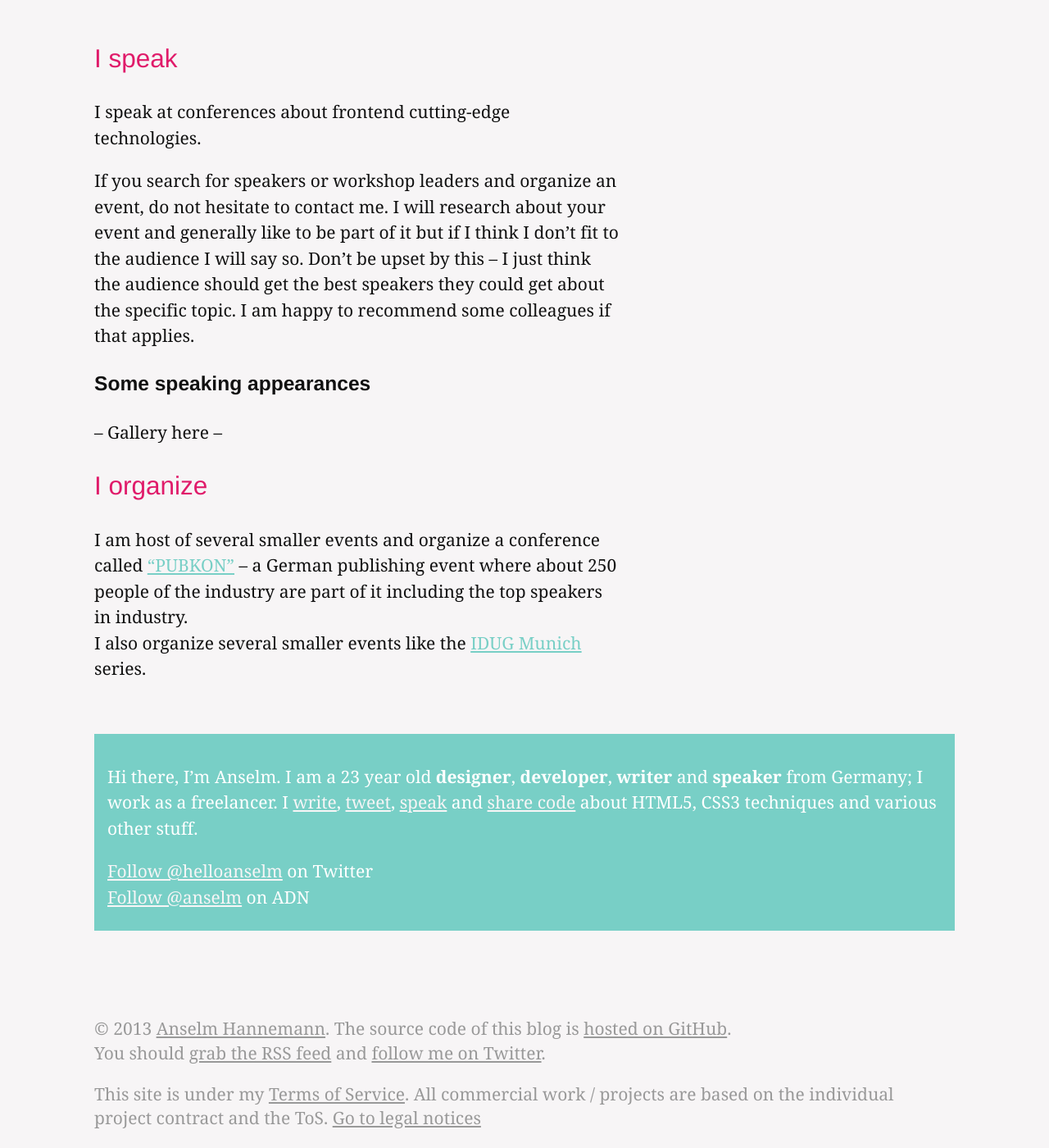
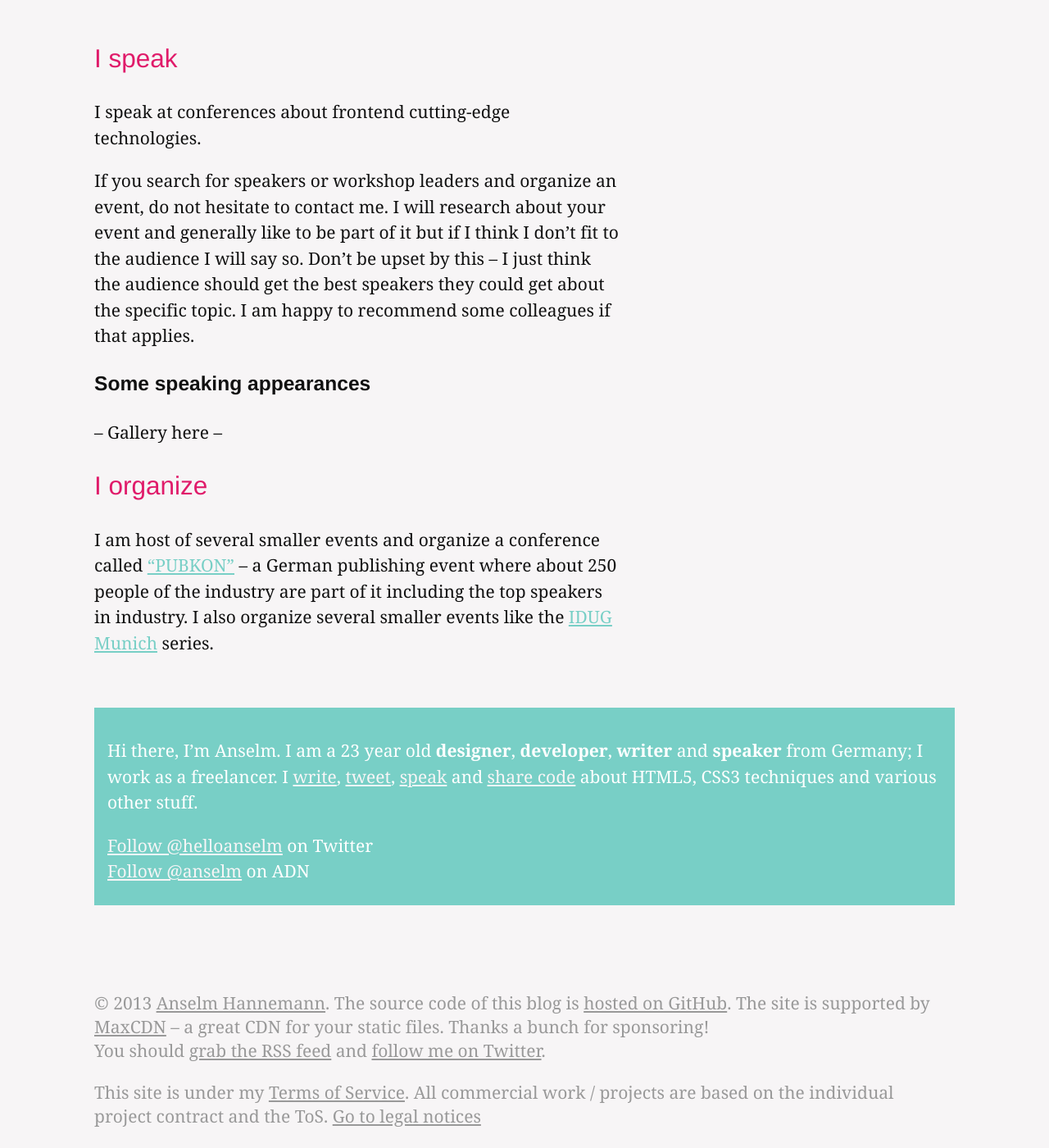
Before and after one commit to dayer4b/anselmh.github.com, a Jekyll site: the page built from conf/index.md, in a window 1280 px wide and 1400 px high, scrolled down 180 px. Shown: the whole window at 82% size. Built offline with Jekyll 4.4.1, drawn with Linux system fonts in a browser that asks for light colours; Markdown is read by kramdown in place of the engine named in the settings; comment, search, counter and statistics services are not loaded.

Commit message:
Use MaxCDN
The site is now supported by http://www.maxcdn.com/ MaxCDN – a great CDN for your static files. Thanks a bunch for sponsoring!

```diff
--- a/_layouts/default.html
+++ b/_layouts/default.html
@@ -6,6 +6,7 @@
 	<meta name="description" content="Articles on HTML5, CSS, front-end architecture, performance and Digital Publishing.">
 
 	<link rel="dns-prefetch" href="//helloanselm.com">
+	<link rel="dns-prefetch" href="//img.anselmhannemann.netdna-cdn.com">
 	<link rel="dns-prefetch" href="//fonts.googleapis.com">
 	<link rel="dns-prefetch" href="//anselm.uberspace.de">
 	<link rel="dns-prefetch" href="//ajax.googleapis.com">
@@ -72,10 +73,10 @@
 		<aside class="page-aside">
 
 			<div class="aside--profile-picture" data-picture data-alt="Portrait of Anselm Hannemann outdoor">
-				<div data-src="/img/anselmhannemann.jpg"></div>
-				<div data-src="/img/anselmhannemann.jpg" data-media="(min-width: 1000px)"></div>
+				<div data-src="http://img.anselmhannemann.netdna-cdn.com/img/anselmhannemann.jpg"></div>
+				<div data-src="http://img.anselmhannemann.netdna-cdn.com/img/anselmhannemann.jpg" data-media="(min-width: 1000px)"></div>
 				<noscript>
-					<img src="/img/anselmhannemann.jpg" alt="Portrait of Anselm Hannemann outdoor">
+					<img src="http://img.anselmhannemann.netdna-cdn.com/img/anselmhannemann.jpg" alt="Portrait of Anselm Hannemann outdoor">
 				</noscript>
 			</div>
 
@@ -90,7 +91,7 @@
 
 		<footer class="page-foot">
 			<p>&copy; {{ 'now' | date: "%Y" }} <a href="http://alpha.app.net/anselm">Anselm Hannemann</a>.
-			   The source code of this blog is <a href="https://github.com/anselmh/anselmh.github.com">hosted on GitHub</a>.<br>
+			   The source code of this blog is <a href="https://github.com/anselmh/anselmh.github.com">hosted on GitHub</a>. The site is supported by <a href="http://www.maxcdn.com/">MaxCDN</a> – a great CDN for your static files. Thanks a bunch for sponsoring!<br>
 			   You should <a href="">grab the RSS feed</a> and <a href="https://twitter.com/helloanselm">follow me on Twitter</a>.</p>
 			<p>This site is under my <a href="/tos/">Terms of Service</a>. All commercial work / projects are based on the individual project contract and the ToS. <a href="/legal/">Go to legal notices</a></p>
 		</footer>
--- a/conf/index.md
+++ b/conf/index.md
@@ -16,5 +16,5 @@
 
 ## I organize
 
-I am host of several smaller events and organize a conference called ["PUBKON"]() – a German publishing event where about 250 people of the industry are part of it including the top speakers in industry.
-I also organize several smaller events like the [IDUG Munich]() series.
+I am host of several smaller events and organize a conference called ["PUBKON"](http://2013.pubkon.eu/) – a German publishing event where about 250 people of the industry are part of it including the top speakers in industry.
+I also organize several smaller events like the [IDUG Munich](http://indesignusergroup.de/) series.
```
Also changed, not shown: _layouts/post.html (+5 -4 lines), about/index.md (+1 -1 lines), work/index.md (+4 -4 lines).
